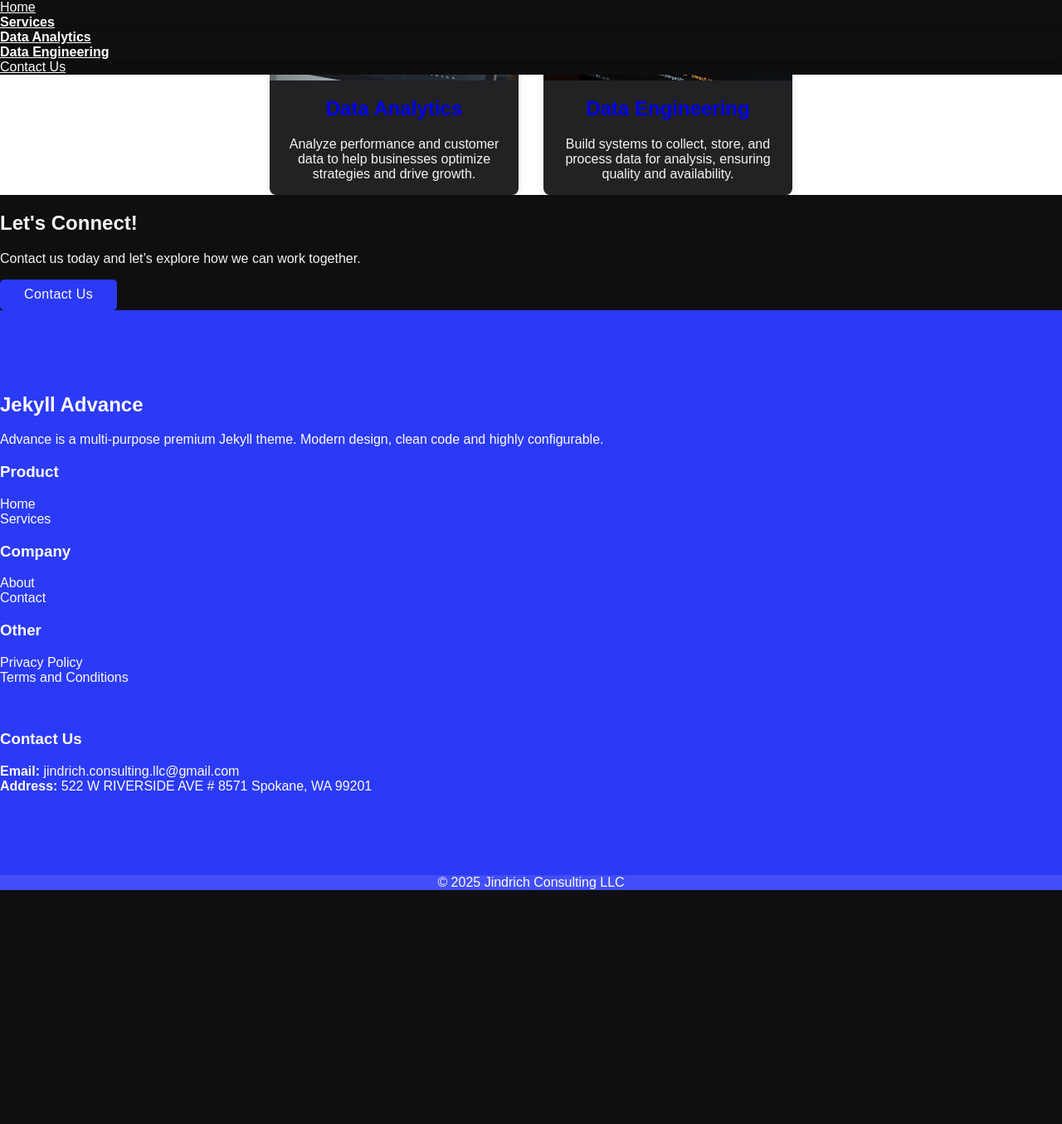
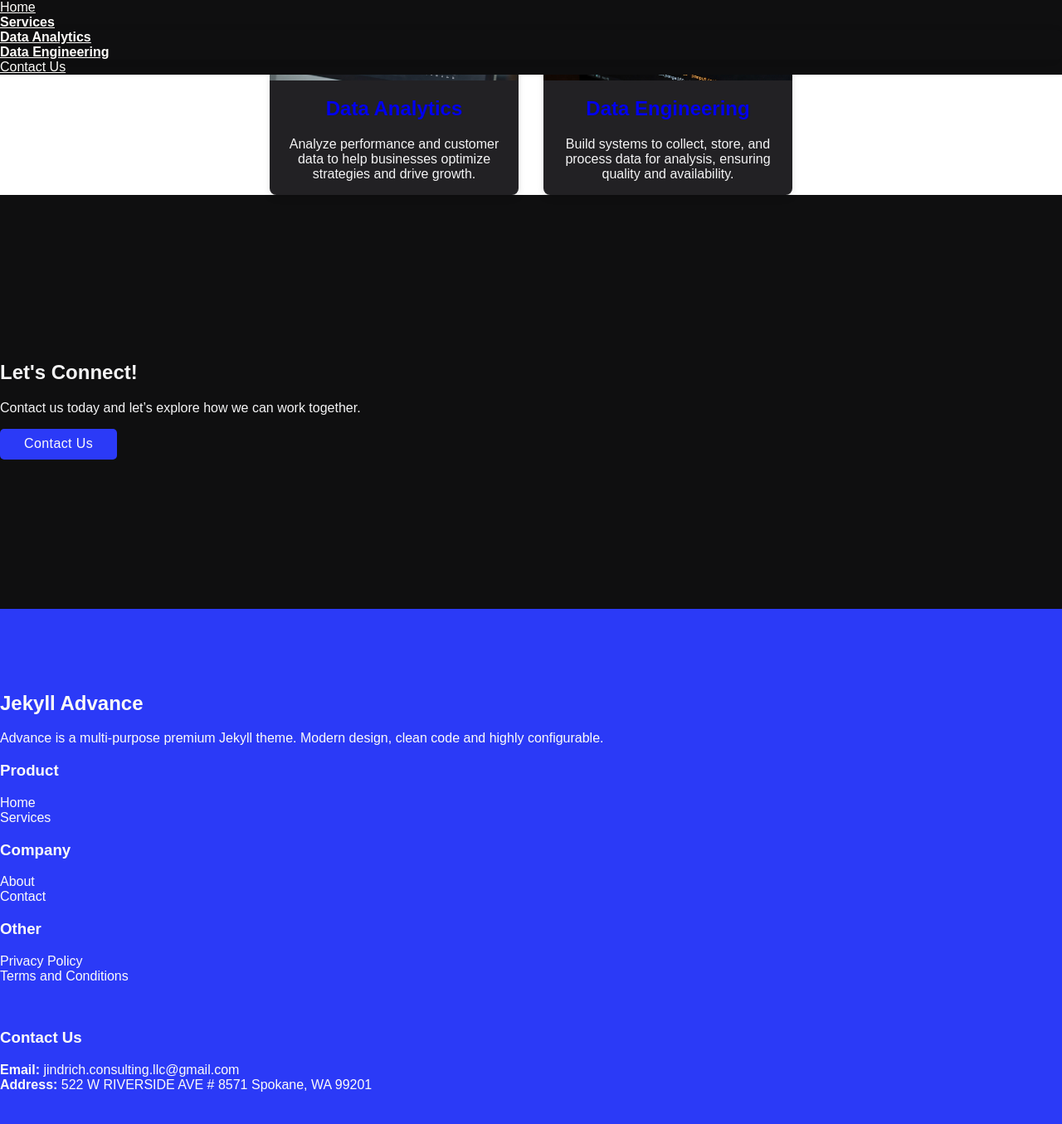
Before and after one commit to jindrich-consulting-llc/jindrich-consulting-llc.github.io, a Jekyll site: the page built from pages/services.md, in a window 1280 px wide and 1400 px high, scrolled down 703 px. Shown: the top 1355 px of the window at 83% size. Built offline with Jekyll 4.4.1, drawn with Linux system fonts in a browser that asks for light colours; a script that is not in the unit is left out; before the commit the page ends 1776 px from its top, so only the background shows below that.

```diff
--- a/_layouts/services.html
+++ b/_layouts/services.html
@@ -8,24 +8,19 @@
     <!-- Internal styles -->
     <link href="../assets/css/global_styles.css" rel="stylesheet">
     <link href="../assets/css/header_styles.css" rel="stylesheet">
+    <link href="../assets/css/services_styles.css" rel="stylesheet">
+    <link href="../assets/css/contact_styles.css" rel="stylesheet">
     <link href="../assets/css/footer_styles.css" rel="stylesheet">
-    <link href="../assets/css/contact_styles.css" rel="stylesheet">
-    <link href="../assets/css/services_styles.css" rel="stylesheet">
-
-
-    <!-- External styles -->
-    <!--    <link href="https://cdn.jsdelivr.net/npm/mdb-ui-kit/css/mdb.min.css" rel="stylesheet">-->
 
 </head>
 <body id="body">
 
-<!-- Include the header -->
 {% include header.html %}
 
-<!-- Main content of the page -->
 <main>
-    <!-- Services -->
-    <div class="card_container">
+
+    <!-- Our Services -->
+    <div class="card-container">
         {% for service in site.data.services %}
         <div class="card">
             <div class="card-img">
@@ -41,32 +36,25 @@
         </div>
         {% endfor %}
     </div>
-    <!-- Services -->
+    <!-- Our Services -->
 
     <!-- Contact Us -->
-    <div class="section contact-section">
-        <div class="container">
-            <div class="contact">
-                <div class="contact-content">
-                    <h2>Let's Connect!</h2>
-                    <p>Contact us today and let’s explore how we can work together.</p>
-                    <a href="/contact-us" class="button" data-mdb-ripple-init>Contact Us</a>
-                </div>
-            </div>
+    <div class="contact-container">
+        <div class="contact-content">
+            <h2>Let's Connect!</h2>
+            <p>Contact us today and let’s explore how we can work together.</p>
+            <a href="/contact-us" class="button" data-mdb-ripple-init>Contact Us</a>
         </div>
     </div>
+    <!-- Contact Us -->
+
 </main>
 
-<!-- Include the footer -->
 {% include footer.html %}
 
 <!-- Internal scripts-->
 <script src="../assets/js/navbar-scroll.js"></script>
 <script src="../assets/js/navbar-set-active.js"></script>
 
-<!-- External scripts -->
-<script type="text/javascript" src="https://cdn.jsdelivr.net/npm/mdb-ui-kit@8.2.0/js/mdb.umd.min.js"></script>
-<script src="https://cdn.jsdelivr.net/npm/bootstrap@5.1.3/dist/js/bootstrap.bundle.min.js"></script>
-
 </body>
 </html>
--- a/assets/css/services_styles.css
+++ b/assets/css/services_styles.css
@@ -1,4 +1,4 @@
-.card_container {
+.card-container {
     display: flex;
     flex-wrap: wrap;
     justify-content: center;
```
Also changed, not shown: _layouts/contact.html (+5 -16 lines).
